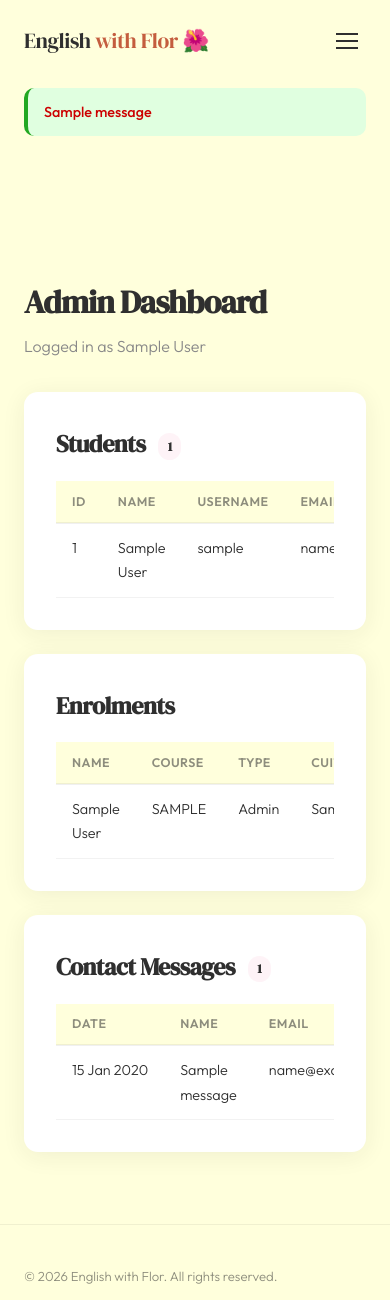
After one commit to 8m7nyv54n5-ux/english-with-flor, a Flask app: page /admin in a window 390 px wide. The commit adds this page. Shown: the top 1300 px of the page. Run offline with Flask 3, Linux system fonts and the light colour scheme; a user stored in the database is signed in; tables that the repository leaves empty hold one stand-in row (values such as "Sample post"); one stand-in notice (Sample message) is shown; some libraries are stand-ins or nearby versions.

Commit message:
Add admin dashboard for Flor
- Add is_admin BOOLEAN column to User model (default False, NOT NULL)
- Use ALTER TABLE to migrate existing DB without dropping data
- Add admin_required decorator using functools.wraps + *args/**kwargs pattern
- Stack @login_required + @admin_required on /admin route in auth.py
- Query User, Enrolment (via relationship), and ContactMessage in admin route
- Use selectattr Jinja2 filter to get enrolled users without a second query
- Add admin.html with zebra-striped tables, count badges, and horizontal scroll on mobile
- Move get_flashed_messages to base.html so flash works globally across all pages
- Remove duplicate flash blocks from all 7 individual templates

```diff
--- a/app/auth.py
+++ b/app/auth.py
@@ -2,11 +2,12 @@
 # Contains the auth blueprint — all routes related to user accounts:
 # registering, logging in, logging out, and enrolling on a course.
 
+from functools import wraps
 from flask import Blueprint, render_template, redirect, url_for, request, flash
 from flask_login import login_user, logout_user, login_required, current_user
 from werkzeug.security import generate_password_hash, check_password_hash
 from app import db, limiter
-from app.models import User, Enrolment
+from app.models import User, Enrolment, ContactMessage
 from app.forms import (RegistrationForm, LoginForm, EnrolmentForm,
                        EditProfileForm, ChangePasswordForm, DeleteAccountForm)
 from app.translations import TRANSLATIONS
@@ -14,6 +15,19 @@ from app.routes import SHOW_C_LEVELS
 
 # Create the "auth" blueprint — registered with the app in __init__.py
 auth = Blueprint("auth", __name__)
+
+
+def admin_required(f):
+    """Decorator that restricts a route to admin users only.
+    Works like @login_required but also checks is_admin.
+    Usage: stack it below @login_required on any admin route."""
+    @wraps(f)  # preserves the original function's name and docstring
+    def decorated(*args, **kwargs):
+        if not current_user.is_admin:
+            flash("You don't have permission to view that page.")
+            return redirect(url_for("main.home"))
+        return f(*args, **kwargs)
+    return decorated
 
 
 def get_lang():
@@ -243,3 +257,16 @@ def delete_account():
         return redirect(url_for("main.home", lang=lang))
 
     return render_template("delete_account.html", form=form, t=t, lang=lang)
+
+
+@auth.route("/admin")
+@login_required   # step 1: must be logged in
+@admin_required   # step 2: must also be an admin
+def admin():
+    """Render the admin dashboard — visible to Flor only.
+    Queries all users, enrolments, and contact messages from the database."""
+    lang = get_lang()
+    # Fetch all records from each table, ordered newest first for messages
+    users    = User.query.order_by(User.id).all()
+    messages = ContactMessage.query.order_by(ContactMessage.created_at.desc()).all()
+    return render_template("admin.html", users=users, messages=messages, t=TRANSLATIONS[lang], lang=lang)
--- a/app/models.py
+++ b/app/models.py
@@ -15,6 +15,7 @@ class User(UserMixin, db.Model):
     email         = db.Column(db.String(150), unique=True, nullable=False)  # must be unique
     username      = db.Column(db.String(80),  unique=True, nullable=False)  # must be unique
     password_hash = db.Column(db.String(256), nullable=False)  # hashed — never plain text
+    is_admin      = db.Column(db.Boolean, default=False, nullable=False)  # True for Flor only
 
     # One user can have one enrolment (uselist=False means it's a single object, not a list)
     enrolment = db.relationship("Enrolment", back_populates="user", uselist=False)
--- a/app/static/css/style.css
+++ b/app/static/css/style.css
@@ -813,3 +813,63 @@ a.program-card {
     text-transform: uppercase;
     letter-spacing: 0.05em;
 }
+
+/* ── Global flash messages ──────────────────────────────── */
+.flash-global {
+    max-width: 680px;
+    margin: 5.5rem auto 0;  /* clears the fixed nav (~64px) plus breathing room */
+    padding: 0 1.5rem;
+}
+
+/* ── Admin dashboard ────────────────────────────────────── */
+.admin-count {
+    display: inline-block;
+    background: var(--accent-soft);
+    color: var(--dark);
+    font-size: 0.8rem;
+    font-weight: 600;
+    padding: 0.15rem 0.6rem;
+    border-radius: 20px;
+    vertical-align: middle;
+    margin-left: 0.5rem;
+}
+
+/* Wrapper that lets the table scroll horizontally on small screens */
+.table-wrap {
+    overflow-x: auto;
+    margin-top: 1rem;
+}
+
+.admin-table {
+    width: 100%;
+    border-collapse: collapse;   /* remove double borders between cells */
+    font-size: 0.9rem;
+}
+
+.admin-table th {
+    text-align: left;
+    padding: 0.6rem 1rem;
+    background: var(--cream);
+    color: var(--muted);
+    font-weight: 600;
+    font-size: 0.78rem;
+    text-transform: uppercase;
+    letter-spacing: 0.04em;
+    border-bottom: 2px solid rgba(47,47,47,0.07);
+}
+
+.admin-table td {
+    padding: 0.75rem 1rem;
+    border-bottom: 1px solid rgba(47,47,47,0.06);
+    color: var(--dark);
+    vertical-align: top;
+}
+
+/* Zebra stripe every other row for readability */
+.admin-table tbody tr:nth-child(even) td {
+    background: rgba(47,47,47,0.02);
+}
+
+.admin-table tbody tr:hover td {
+    background: var(--accent-soft);
+}
--- /dev/null
+++ b/app/templates/admin.html
@@ -0,0 +1,131 @@
+{% extends "base.html" %}
+
+{% block content %}
+<div class="page-wrapper">
+    <div class="page-content">
+        <h1>Admin Dashboard</h1>
+        <p style="color:#888; margin-top:0.25rem">Logged in as {{ current_user.first_name }} {{ current_user.last_name }}</p>
+
+        {# ------------------------------------------------------------------ #}
+        {# SECTION 1: STUDENTS                                                 #}
+        {# users is a list of User objects passed in from the admin() route.   #}
+        {# We loop over it with {% for user in users %} just like Python.      #}
+        {# ------------------------------------------------------------------ #}
+        <div class="card" style="margin-top:2rem">
+            <h2>Students <span class="admin-count">{{ users|length }}</span></h2>
+            {% if users %}
+                <div class="table-wrap">
+                    <table class="admin-table">
+                        <thead>
+                            <tr>
+                                <th>ID</th>
+                                <th>Name</th>
+                                <th>Username</th>
+                                <th>Email</th>
+                                <th>Admin?</th>
+                                <th>Enrolled?</th>
+                            </tr>
+                        </thead>
+                        <tbody>
+                            {% for user in users %}
+                            <tr>
+                                <td>{{ user.id }}</td>
+                                <td>{{ user.first_name }} {{ user.last_name }}</td>
+                                <td>{{ user.username }}</td>
+                                <td>{{ user.email }}</td>
+                                {# is_admin is a boolean — show a tick or dash for readability #}
+                                <td>{{ "Yes" if user.is_admin else "—" }}</td>
+                                {# user.enrolment comes from the relationship defined in models.py #}
+                                {# it's None if the user hasn't enrolled yet                      #}
+                                <td>{{ "Yes" if user.enrolment else "—" }}</td>
+                            </tr>
+                            {% endfor %}
+                        </tbody>
+                    </table>
+                </div>
+            {% else %}
+                <p>No students registered yet.</p>
+            {% endif %}
+        </div>
+
+        {# ------------------------------------------------------------------ #}
+        {# SECTION 2: ENROLMENTS                                               #}
+        {# We reuse the same users list and filter to only those with an       #}
+        {# enrolment using {% if user.enrolment %} inside the loop.            #}
+        {# ------------------------------------------------------------------ #}
+        <div class="card">
+            <h2>Enrolments</h2>
+            {% set enrolled_users = users | selectattr("enrolment") | list %}
+            {% if enrolled_users %}
+                <div class="table-wrap">
+                    <table class="admin-table">
+                        <thead>
+                            <tr>
+                                <th>Name</th>
+                                <th>Course</th>
+                                <th>Type</th>
+                                <th>CUIT/CUIL</th>
+                                <th>DNI</th>
+                                <th>Passport</th>
+                            </tr>
+                        </thead>
+                        <tbody>
+                            {% for user in enrolled_users %}
+                            <tr>
+                                <td>{{ user.first_name }} {{ user.last_name }}</td>
+                                {# .upper() in Jinja2 is written as the |upper filter #}
+                                <td>{{ user.enrolment.course | upper }}</td>
+                                <td>{{ user.enrolment.user_type | capitalize }}</td>
+                                {# Fields may be None if the user is international — show a dash #}
+                                <td>{{ user.enrolment.cuit_cuil or "—" }}</td>
+                                <td>{{ user.enrolment.dni or "—" }}</td>
+                                <td>{{ user.enrolment.passport_no or "—" }}</td>
+                            </tr>
+                            {% endfor %}
+                        </tbody>
+                    </table>
+                </div>
+            {% else %}
+                <p>No enrolments yet.</p>
+            {% endif %}
+        </div>
+
+        {# ------------------------------------------------------------------ #}
+        {# SECTION 3: CONTACT MESSAGES                                         #}
+        {# messages is a list of ContactMessage objects, newest first.         #}
+        {# created_at is a datetime — we format it with Jinja2's strftime.     #}
+        {# ------------------------------------------------------------------ #}
+        <div class="card">
+            <h2>Contact Messages <span class="admin-count">{{ messages|length }}</span></h2>
+            {% if messages %}
+                <div class="table-wrap">
+                    <table class="admin-table">
+                        <thead>
+                            <tr>
+                                <th>Date</th>
+                                <th>Name</th>
+                                <th>Email</th>
+                                <th>Message</th>
+                            </tr>
+                        </thead>
+                        <tbody>
+                            {% for msg in messages %}
+                            <tr>
+                                {# strftime formats the datetime object into a readable string #}
+                                <td style="white-space:nowrap">{{ msg.created_at.strftime("%d %b %Y") if msg.created_at else "—" }}</td>
+                                <td>{{ msg.name }}</td>
+                                <td>{{ msg.email }}</td>
+                                <td>{{ msg.message }}</td>
+                            </tr>
+                            {% endfor %}
+                        </tbody>
+                    </table>
+                </div>
+            {% else %}
+                <p>No messages yet.</p>
+            {% endif %}
+        </div>
+
+    </div>
+</div>
+{% endblock %}
--- a/app/templates/base.html
+++ b/app/templates/base.html
@@ -42,6 +42,17 @@
         </div>
     </nav>
 
+    {# Global flash messages — displayed on every page so redirects don't lose them #}
+    {% with messages = get_flashed_messages(with_categories=true) %}
+        {% if messages %}
+            <div class="flash-global">
+                {% for category, message in messages %}
+                    <div class="flash flash-{{ category }}">{{ message }}</div>
+                {% endfor %}
+            </div>
+        {% endif %}
+    {% endwith %}
+
     {% block content %}{% endblock %}
 
     <footer>
```
Also changed, not shown: app/templates/change_password.html (+0 -8 lines), app/templates/contact.html (+0 -9 lines), app/templates/delete_account.html (+0 -8 lines), app/templates/edit_profile.html (+0 -8 lines), app/templates/enrol.html (+0 -8 lines), app/templates/login.html (+0 -8 lines), app/templates/register.html (+0 -8 lines).
